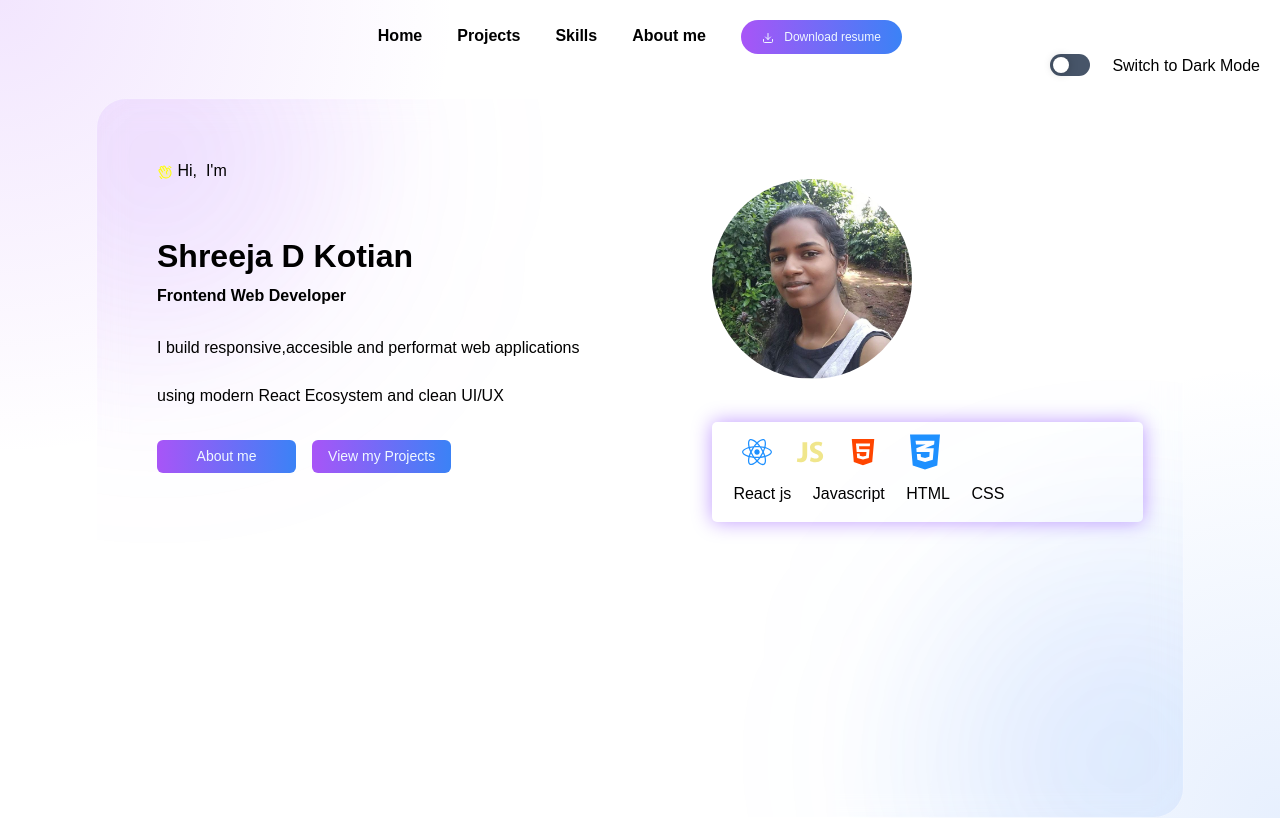
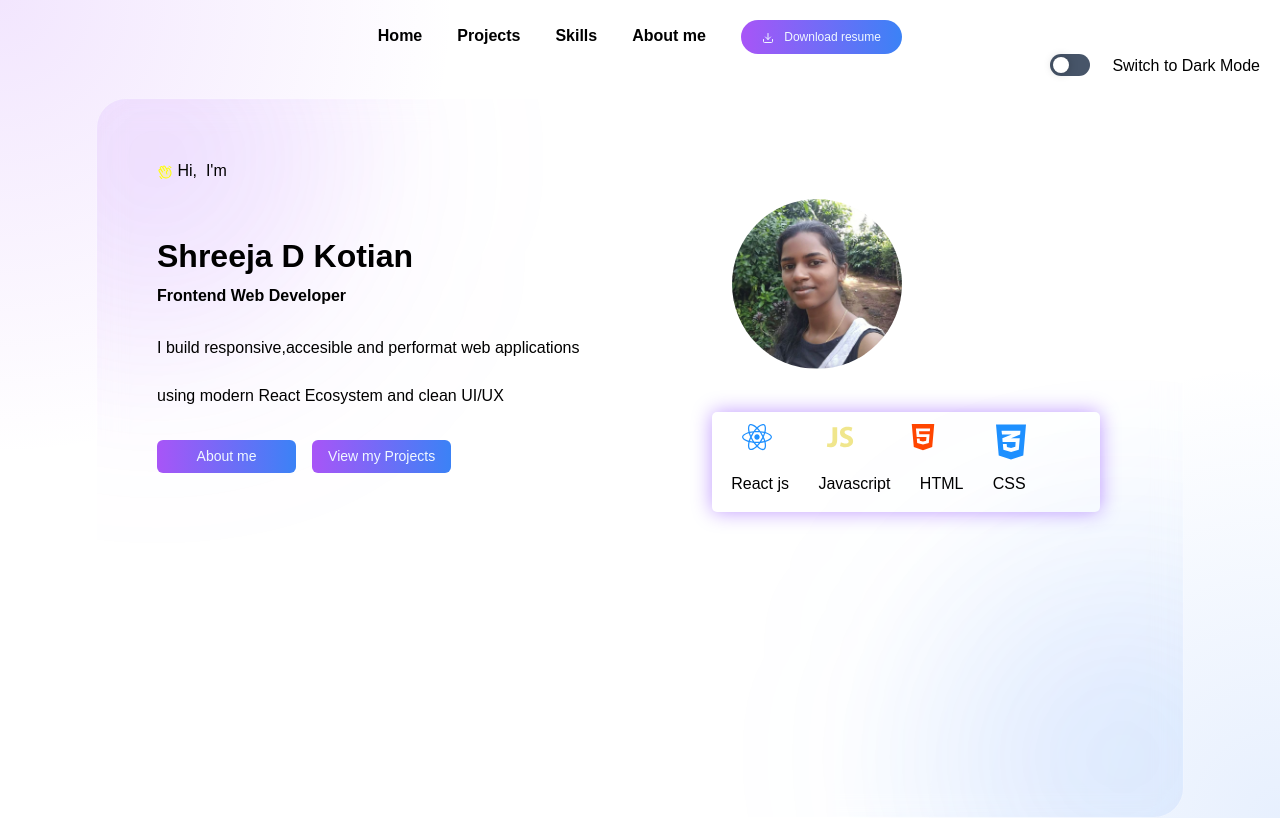
Before and after one commit to Shreejad123/shreeja_portfolio, a React (Vite) app: page / in a window 1280 px wide. Built offline with nearby package versions, Linux system fonts and the light colour scheme.

Commit message:
Updated landing page

```diff
--- a/src/App.module.css
+++ b/src/App.module.css
@@ -242,12 +242,30 @@ body {
 
 /* SOCIAL ICONS */
 .skills {
-  margin-right: 30%;
   margin-top: 10%;
-  width: 100%;
+  width: 90%;
   height: 100px;
   border-radius: 5px;
   box-shadow: 0 0 20px rgba(98, 0, 255, 0.4);
+  animation: 1.5s fadeInUp;
+}
+@keyframes fadeInUp {
+  0% {
+    transform: translateY(100%);
+    opacity: 0;
+  }
+  100% {
+    transform: translateY(0%);
+    opacity: 1;
+  }
+}
+.techStack {
+  display: flex;
+  gap: 10px;
+}
+.lines {
+  display: flex;
+  gap: 30px;
 }
 .imageContainer {
   /* display: flex; */
@@ -292,19 +310,8 @@ body {
   justify-content: center;
   margin-left: 25px;
   position: relative;
-}
-
-.profileImage {
-  width: 340px;
-  height: 340px;
-
-  object-fit: cover;
-
-  border-radius: 50%;
-
-  border: 4px solid #a855f7;
-
-  box-shadow: 0 0 50px rgba(168, 85, 247, 0.35);
+  width: 30%;
+  height: 50%;
 }
 
 /* EXPERIENCE CARD */
--- a/src/image.module.css
+++ b/src/image.module.css
@@ -1,7 +1,8 @@
 .image {
-  width: 200px;
-
-  height: 200px;
+  width: 170px;
+  margin-top: 20px;
+  margin-left: 20px;
+  height: 170px;
   border-radius: 50%;
   animation: 1.5s fadeInUp;
 }
```
Also changed, not shown: src/components/swiper.jsx (deleted, +0 -18 lines).
